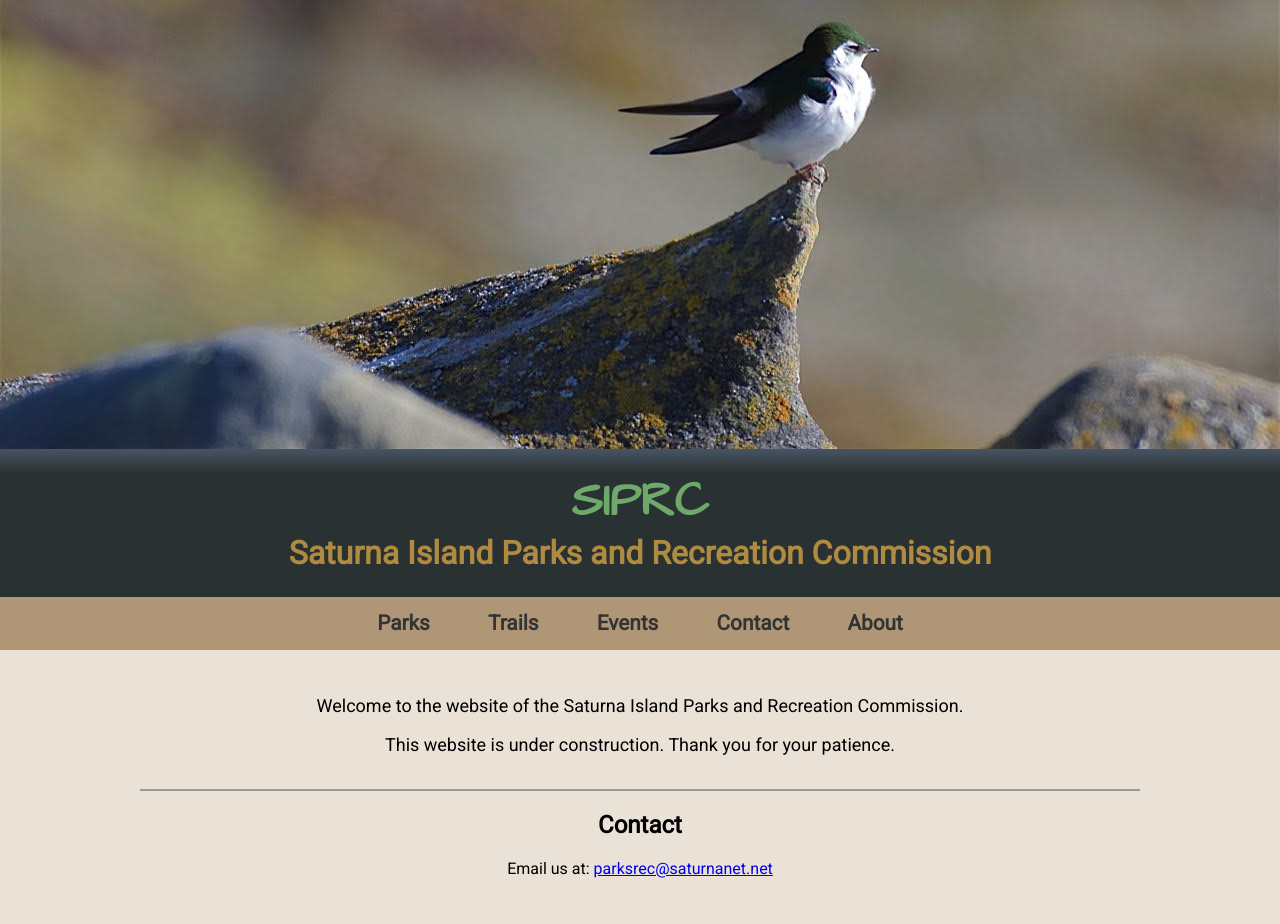
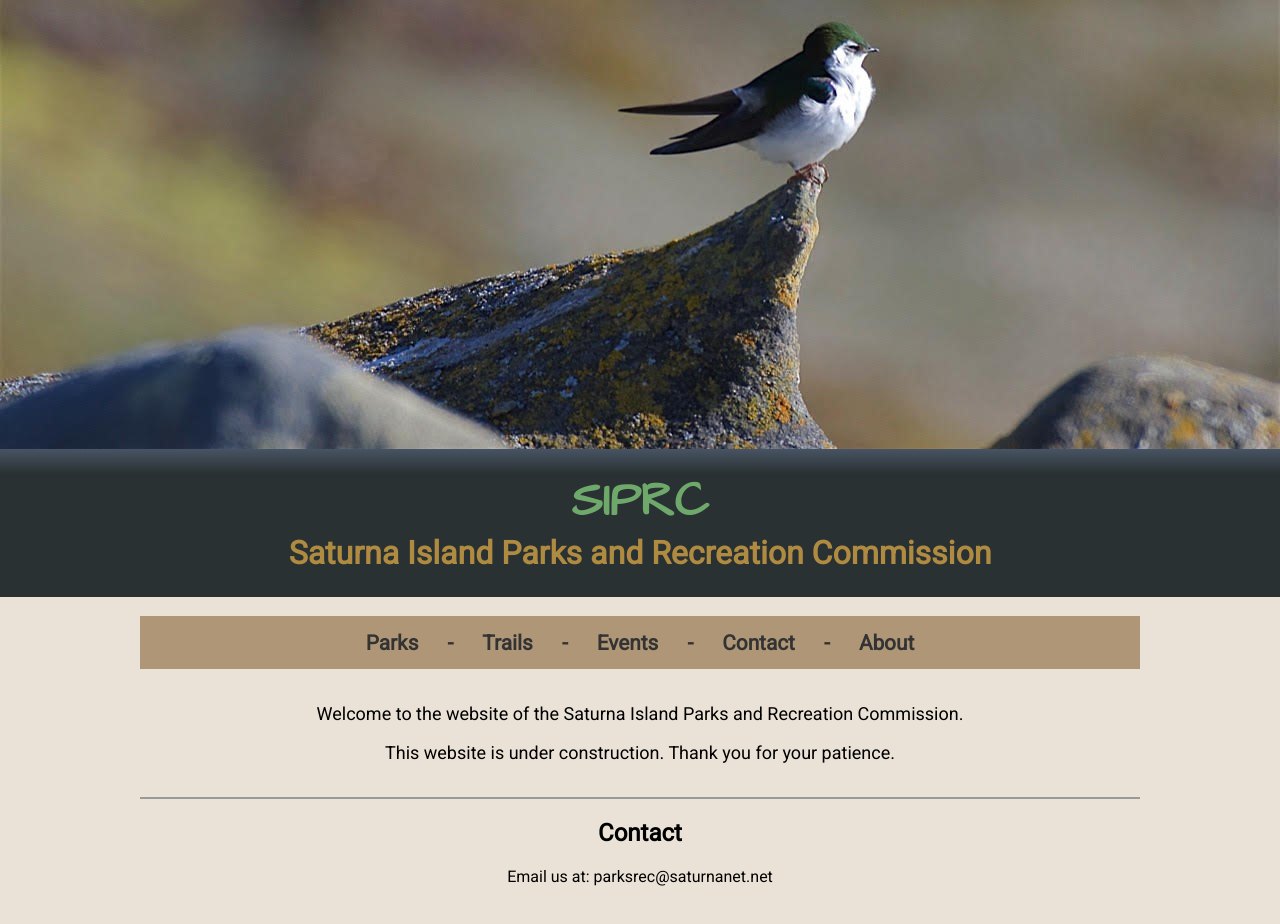
Before and after one commit to plhosk/siprc, a React (Create React App) app: page / in a window 1280 px wide. Shown: the top 924 px of the page. Built offline with nearby package versions, Linux system fonts and the light colour scheme.

Commit message:
style tweaks

```diff
--- a/src/App.css
+++ b/src/App.css
@@ -46,10 +46,11 @@
   flex-flow: row wrap;
   background-color: #AF9677;
   justify-content: center;
+  margin-top: 0.5em;
 }
 
 .App-nav > div {
-  padding: 0.7em 1.4em;
+  padding: 0.7em 0.7em;
   font-size: 1.3em;
   color: #333;
   font-weight: bold;
@@ -59,10 +60,21 @@
   user-select: none;          /* Likely future */
 }
 
-.App-nav > div:hover {
+@media only screen and (max-width: 500px) {
+  .App-nav-divider {
+    display: none;
+  }
+}
+
+.App-nav-divider:hover {
+  cursor: default;
+}
+
+.App-nav-item:hover {
   color: #4F6745;
   text-decoration: underline;
   /* background: #CCBBAB; */
+  cursor: pointer;
 }
 
 @media only screen and (max-width: 620px) {
@@ -86,8 +98,9 @@
 
 .App > main {
   max-width: 1000px;
+  /* padding: 0.7em; */
   margin: 0 auto;
-  padding: 0.7em;
+  padding: 0.7em 0;
 }
 
 .App-intro-div {
@@ -101,3 +114,8 @@
 section {
   border-top: 2px solid #999;
 }
+
+a {
+  color: inherit;
+  text-decoration: inherit;
+}
--- a/src/App.jsx
+++ b/src/App.jsx
@@ -10,14 +10,18 @@ const App = () => (
         <h1 className="App-title">Saturna Island Parks and Recreation Commission</h1>
       </div>
     </header>
-    <nav className="App-nav">
-      <div>Parks</div>
-      <div>Trails</div>
-      <div>Events</div>
-      <div>Contact</div>
-      <div>About</div>
-    </nav>
     <main>
+      <nav className="App-nav">
+        <div className="App-nav-item">Parks</div>
+        <div className="App-nav-divider">-</div>
+        <div className="App-nav-item">Trails</div>
+        <div className="App-nav-divider">-</div>
+        <div className="App-nav-item">Events</div>
+        <div className="App-nav-divider">-</div>
+        <div className="App-nav-item">Contact</div>
+        <div className="App-nav-divider">-</div>
+        <div className="App-nav-item">About</div>
+      </nav>
       <div className="App-intro-div">
         <p className="App-intro">
           Welcome to the website of the Saturna Island Parks and Recreation Commission.
```
